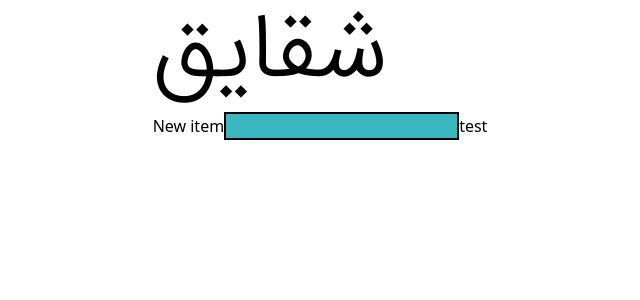
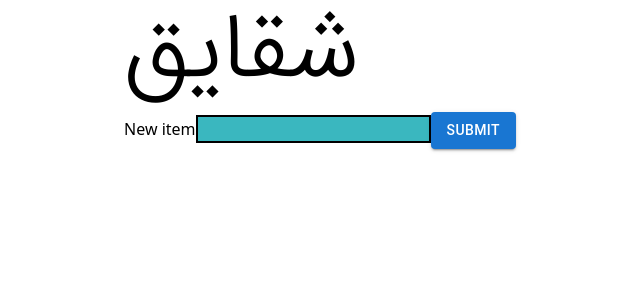
Before and after one commit to shaghayegh-dmmd/ReactBasic, a React (Create React App) app: page / in a window 1280 px wide. Shown: the top 300 px of the page, without its empty margins (320-960 px from the left). Built offline with nearby package versions, Linux system fonts and the light colour scheme; what jss-rtl would draw is missing.

Commit message:
material buttom

```diff
--- a/src/App.js
+++ b/src/App.js
@@ -6,6 +6,7 @@ import { ThemeProvider } from "@material-ui/core/styles";
 import CustomTheme from "./assets/CustomTheme";
 import "./assets/fonts/fontiran.css";
 import { Typography } from "@material-ui/core";
+import { Button } from "@mui/material";
 // Configure JSS
 const jss = create({
   plugins: [...jssPreset().plugins, rtl()],
@@ -21,7 +22,7 @@ function App() {
         <div className="bg-red-500 flex-col">
           <label htmlFor="item">New item</label>
           <input type="text" id="item" className="bg-tahiti border-2 "></input>
-          <button className="">test</button>
+          <Button variant="contained">Submit</Button>
         </div>
       </form>
     </StylesProvider>
```
